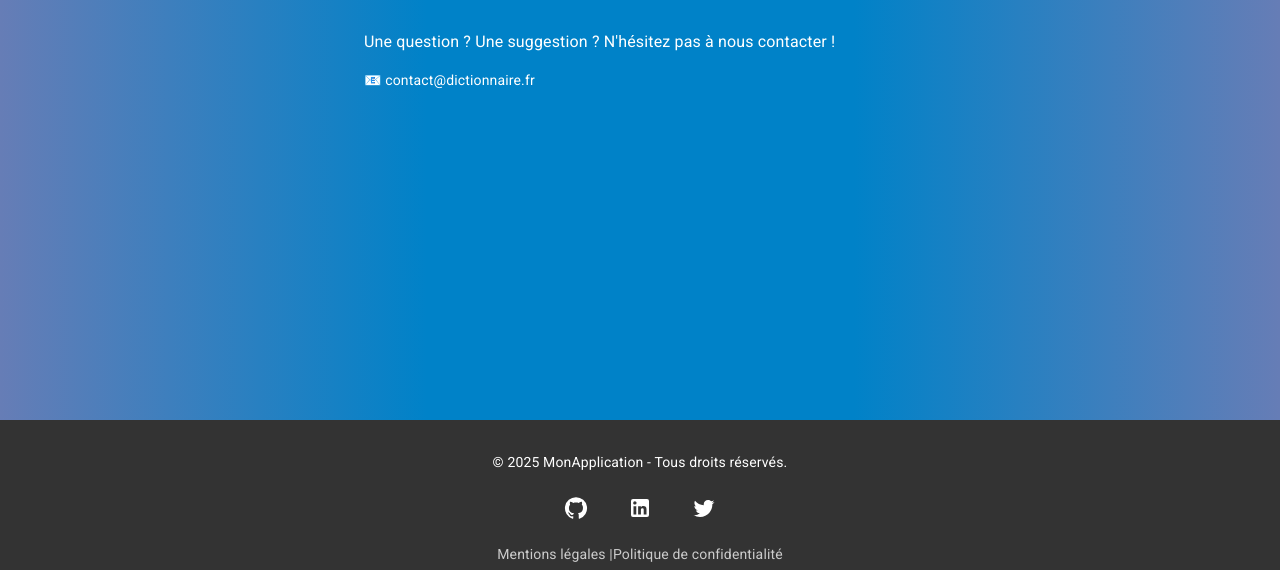
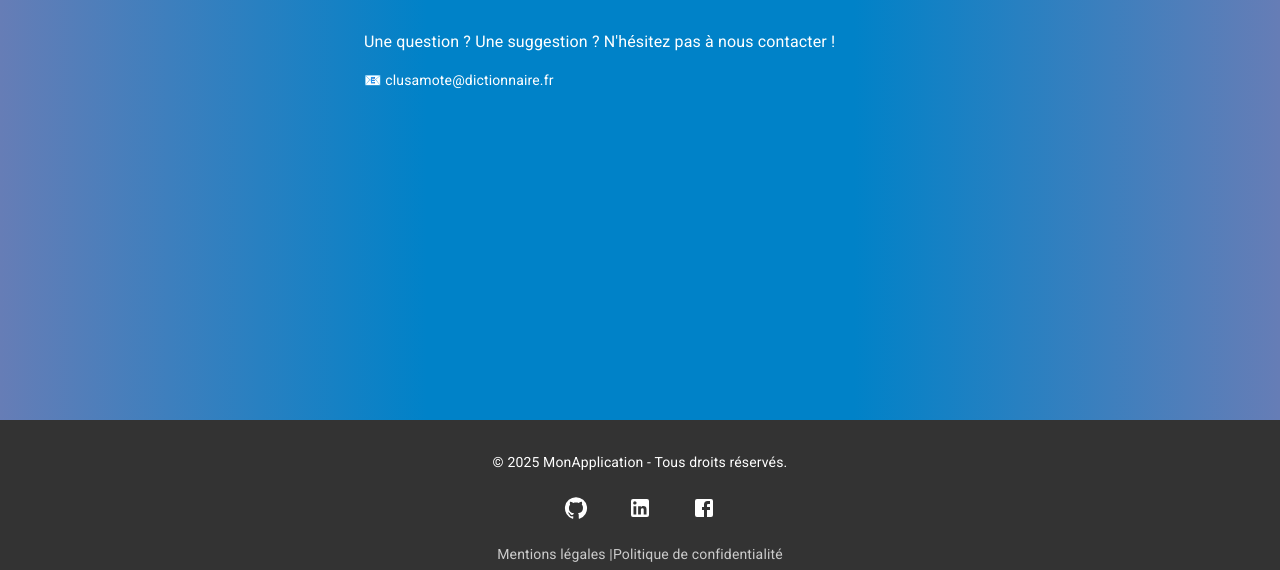
Before and after one commit to Claude20022002/dictionnaire, a React (Vite) app: page /contact in a window 1280 px wide. Shown: the part 380-950 px from the top of the page. Built offline with nearby package versions, Linux system fonts and the light colour scheme.

Commit message:
Amélioration 6

```diff
--- a/src/components/Footer.jsx
+++ b/src/components/Footer.jsx
@@ -1,7 +1,7 @@
 import React from "react";
 import { Box, Typography, Link, IconButton } from "@mui/material";
 import { styled } from "@mui/system";
-import { GitHub, LinkedIn, Twitter } from "@mui/icons-material"; // Import des icônes
+import { GitHub, LinkedIn, Facebook } from "@mui/icons-material"; // Import des icônes
 
 const FooterContainer = styled(Box)(({ theme }) => ({
     backgroundColor: "#333",
@@ -47,7 +47,7 @@ const Footer = () => {
                 </Link>
                 <Link href="https://twitter.com" target="_blank" rel="noopener">
                     <IconButton sx={{ color: "#fff" }}>
-                        <Twitter />
+                        <Facebook />
                     </IconButton>
                 </Link>
             </FooterLinks>
--- a/src/pages/Contact.jsx
+++ b/src/pages/Contact.jsx
@@ -35,7 +35,7 @@ export default function Contact() {
                     </Typography>
 
                     <Typography variant="body2">
-                        📧 contact@dictionnaire.fr
+                        📧 clusamote@dictionnaire.fr
                     </Typography>
                 </Box>
             </Container>
--- a/src/pages/Search.jsx
+++ b/src/pages/Search.jsx
@@ -51,6 +51,9 @@ export default function Search() {
             setSearchTerm(""); // Réinitialise le champ de recherche
         }
     }, [data]);
+
+    // Vérification si les données sont valides
+    const isInvalidWord = error?.message === "Not Found" || data?.length === 0;
 
     return (
         <Section>
@@ -125,6 +128,14 @@ export default function Search() {
                         >
                             <CircularProgress />
                         </Box>
+                    )}
+
+                    {/* Affichage d'une alerte si le mot est introuvable */}
+                    {isInvalidWord && (
+                        <Alert severity="warning" sx={{ mt: 4 }}>
+                            Mot introuvable ou dans une autre langue. Veuillez
+                            essayer un autre mot.
+                        </Alert>
                     )}
 
                     {error && (
```
